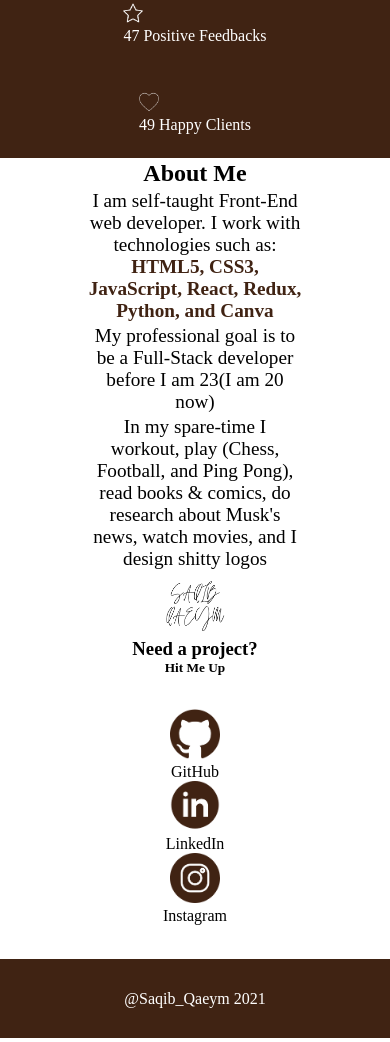
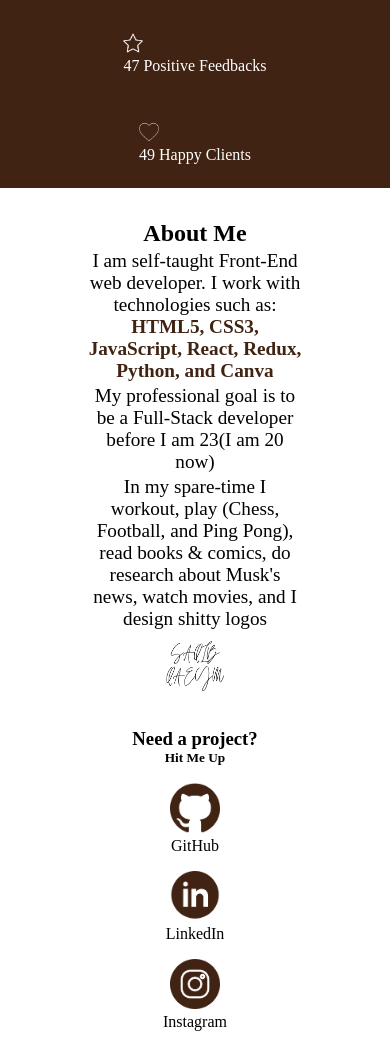
Before and after one commit to SaqibQaeym/resposive_Portfolio, a plain HTML site: page index.html in a window 390 px wide. Shown: the part 795-1837 px from the top of the page. Drawn offline with Linux system fonts and the light colour scheme.

Commit message:
Update styles.css

```diff
--- a/styles.css
+++ b/styles.css
@@ -6,6 +6,9 @@
     padding: 0;
     margin: 0;
 }
+
+/* Grid Container Styles
+########################### */
 
 /* Header section styles
 ########################### */
@@ -96,6 +99,7 @@ header {
     height: 6.25rem;
     background-color: #402313;
     color: #ffffff;
+    margin-top: 1.875rem;
 }
 
 .experience figure img {
@@ -115,6 +119,7 @@ header {
     margin: 0 auto;
     height: 20rem;
     text-align: center;
+    margin-top: 1.875rem;
 }
 
 .aboutMe p {
@@ -144,6 +149,7 @@ header {
     margin: 0 auto;
     height: 10rem;
     text-align: center;
+    margin-top: 1.875rem;
 }
 
 .contact-links {
@@ -224,6 +230,10 @@ footer {
         flex-direction: column;
     }
 
+    .contact-links figure {
+        margin: .5rem 0;
+    }
+
 
     /* footer section styles */
     footer {
```
